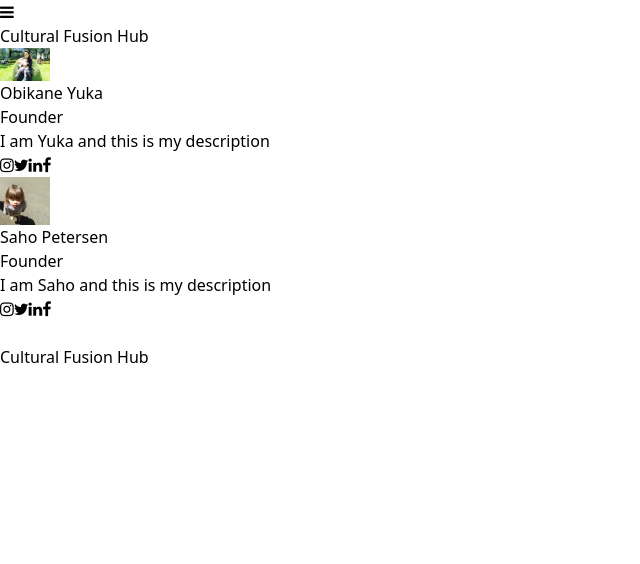
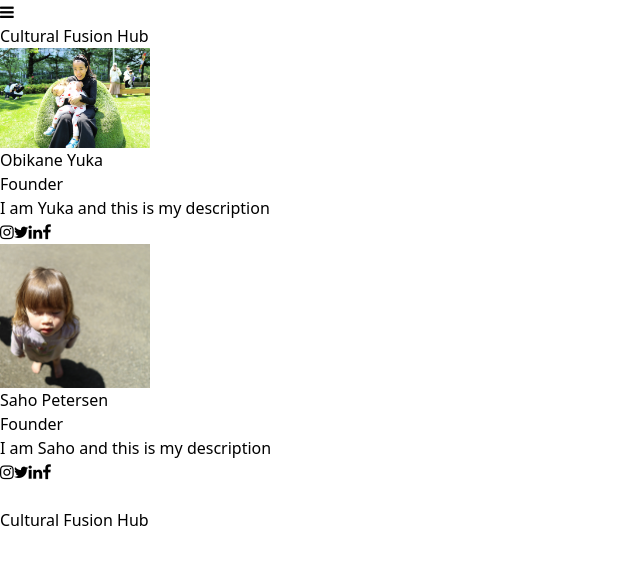
Before and after one commit to brandon-lindberg/cultural-fusion-hub, a Next.js app: page /about in a window 1280 px wide. Shown: the top 564 px of the page, without its empty margins (0-640 px from the left). Built offline with nearby package versions, Linux system fonts and the light colour scheme.

Commit message:
made profile pic bigger

```diff
--- a/components/ProfileCard.tsx
+++ b/components/ProfileCard.tsx
@@ -3,13 +3,13 @@ import Image from 'next/image';
 
 export default function ProfileCard(props) {
   return (
-    <div className="card bg-white shadow rounded-lg p-6 max-w-xs mx-auto h-72">
+    <div className="card bg-white shadow rounded-lg p-6 max-w-xs mx-auto">
       <div className="flex flex-col items-center mb-4">
         <Image
           src={props.image}
           alt="pic"
-          height={50}
-          width={50}
+          height={150}
+          width={150}
           className="rounded-full"
           quality={100}
         />
```
